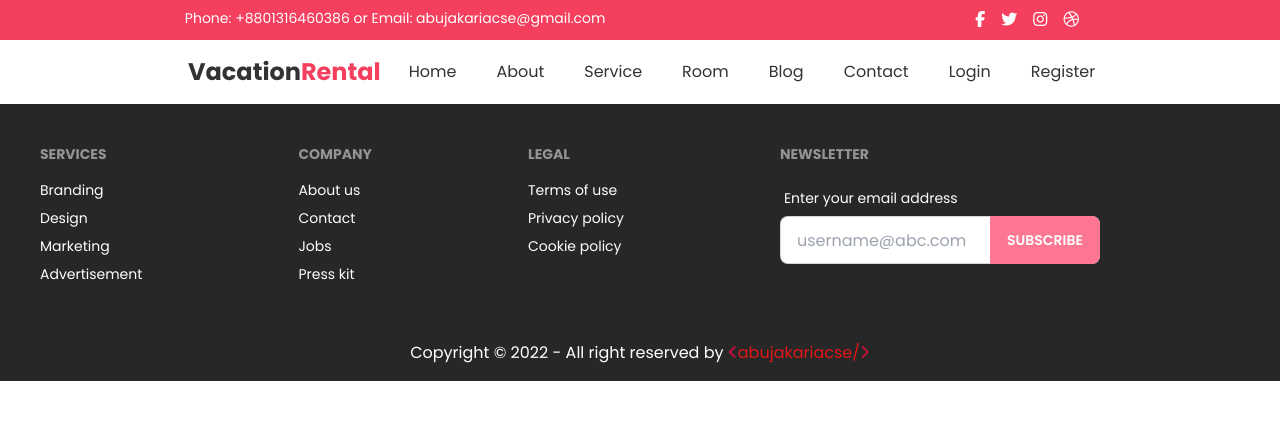
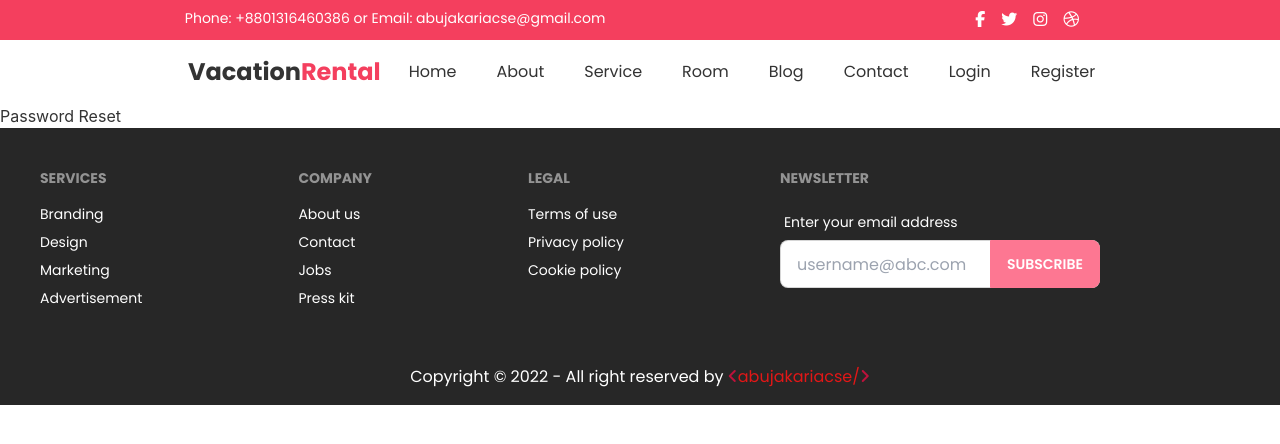
Before and after one commit to abujakariacse/vacation-rental, a React (Create React App) app: page /passwordreset in a window 1280 px wide. Shown: the top 444 px of the page. Built offline with nearby package versions, Linux system fonts and the light colour scheme.

Commit message:
service correction

```diff
--- a/src/App.js
+++ b/src/App.js
@@ -15,6 +15,8 @@ import Login from './Pages/Login';
 import Register from './Pages/Register';
 import RoomDetail from './Pages/RoomDetail';
 import Cart from './Pages/Cart';
+import PasswordReset from './Pages/PasswordReset';
+import NotFound from './Pages/NotFound';
 
 function App() {
   const [Loading, setLoading] = useState(false);
@@ -42,9 +44,11 @@ function App() {
         <Route path='contact' element={<Contact />}></Route>
         <Route path='login' element={<Login />}></Route>
         <Route path='register' element={<Register />}></Route>
+        <Route path='passwordreset' element={<PasswordReset />}></Route>
         <Route path='roomDetail/:id' element={<RoomDetail />}></Route>
         <Route path='room/roomDetail/:id' element={<RoomDetail />}></Route>
         <Route path='cart' element={<Cart />}></Route>
+        <Route path='*' element={<NotFound />}></Route>
       </Routes>
       <Footer />
     </div>
--- a/src/Pages/Home/Banner.js
+++ b/src/Pages/Home/Banner.js
@@ -14,6 +14,7 @@ const Banner = () => {
     const [checkIn, setCheckIn] = useState(null);
     const [checkOut, setCheckOut] = useState(null);
     const navigate = useNavigate();
+
     const handleSubmit = (e) => {
         e.preventDefault();
         const name = e.target.name.value;
--- /dev/null
+++ b/src/Pages/NotFound.js
@@ -0,0 +1,11 @@
+import React from 'react';
+
+const NotFound = () => {
+    return (
+        <div>
+            <h2>Page not found</h2>
+        </div>
+    );
+};
+
+export default NotFound;
--- /dev/null
+++ b/src/Pages/PasswordReset.js
@@ -0,0 +1,11 @@
+import React from 'react';
+
+const PasswordReset = () => {
+    return (
+        <div>
+            <h2>Password Reset</h2>
+        </div>
+    );
+};
+
+export default PasswordReset;
--- a/src/Pages/Shared/OurServices.js
+++ b/src/Pages/Shared/OurServices.js
@@ -13,7 +13,7 @@ const OurServices = () => {
     return (
         <div className=' font-[Poppins]'>
             <h2 className='lg:text-5xl text-4xl text-gray text-center mt-12'>Why Choose Us</h2>
-            <div className='lg:grid grid-cols-3 gap-10 justify-items-center lg:mx-14'>
+            <div className='lg:grid grid-cols-3 gap-5 justify-items-center lg:mx-14'>
                 {
                     services?.map(service => <Service
                         key={service._id}
```
